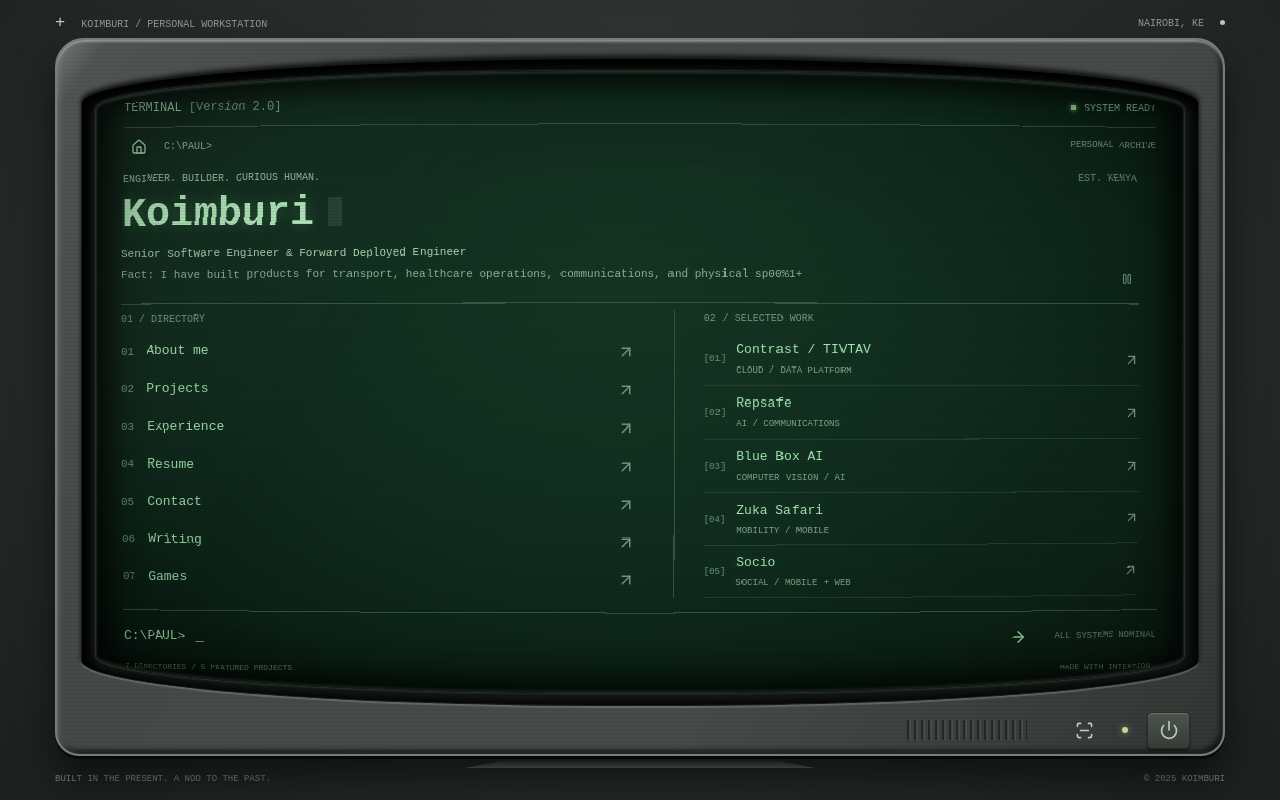
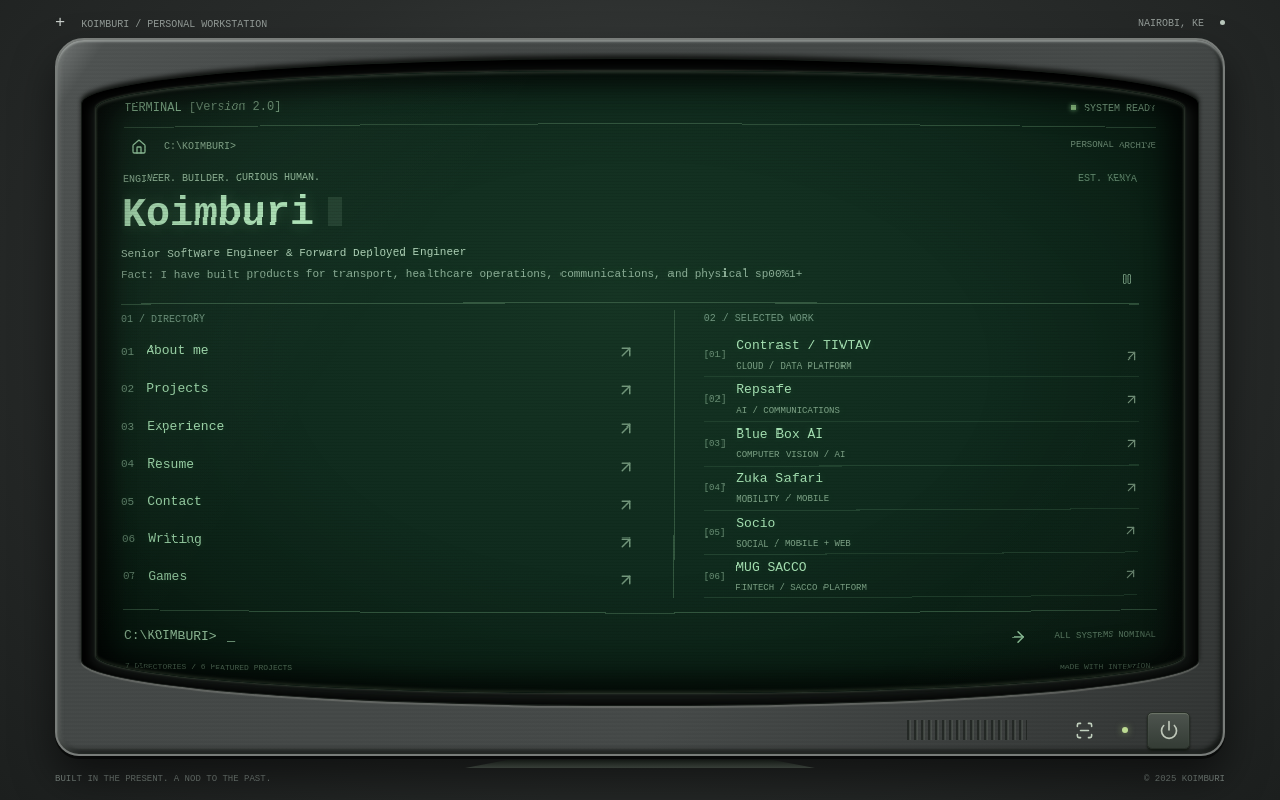
Before and after one commit to paulkahura/portfolio, a React (Vite) app: page / in a window 1280 px wide. Built offline with nearby package versions, Linux system fonts and the light colour scheme.

Commit message:
Add MUG SACCO as featured project

```diff
--- a/src/components/MainContent.tsx
+++ b/src/components/MainContent.tsx
@@ -67,7 +67,7 @@ export function MainContent() {
   const isHome = !section && !id && !missing;
   const displayPath = [
     "C:",
-    "PAUL",
+    "KOIMBURI",
     section?.toUpperCase() || (id ? "WRITING" : ""),
     project?.id.toUpperCase(),
   ]
@@ -350,7 +350,7 @@ export function MainContent() {
                     </p>
                   )}
                   <form className="command-line" onSubmit={submitCommand}>
-                    <label htmlFor="command">C:\PAUL&gt;</label>
+                    <label htmlFor="command">C:\KOIMBURI&gt;</label>
                     <input
                       id="command"
                       aria-label="Terminal command"
--- a/src/data/portfolio.ts
+++ b/src/data/portfolio.ts
@@ -272,6 +272,63 @@ export const projects: Project[] = [
     ],
     stack: ["Flutter", "Dart", "Firebase", "FFmpeg", "CallKit", "Web"],
   },
+  {
+    id: "mug-sacco",
+    name: "MUG SACCO",
+    audience: "SACCO members, branch staff, loan officers, and administrators",
+    challenge:
+      "A SACCO has to keep savings, loan decisions, transactions, member records, and accounting in agreement while serving people with very different responsibilities. A member needs a clear account view; staff need controlled workflows, reporting, and an audit trail behind every financial action.",
+    contribution:
+      "I built the platform across the member and staff mobile applications, the web back office, and the Django REST backend. The work connects savings and lending workflows with accounting records, role-aware operations, notifications, and payment-reconciliation paths.",
+    flow: [
+      "Member profile + KYC",
+      "Savings or loan request",
+      "Staff review",
+      "Ledger + schedule",
+      "Member notification",
+    ],
+    decisions: [
+      {
+        title: "Give members and operations teams the right view",
+        detail:
+          "The Flutter applications distinguish member and staff workflows, while a React and TypeScript dashboard gives the back office a focused place to manage members, savings, loans, transactions, accounting, reports, and audit history.",
+      },
+      {
+        title: "Treat financial events as accountable events",
+        detail:
+          "Loan and savings workflows create double-entry journal records, while role-based permissions and audit trails make the operational history reviewable. Payment callbacks are reconciled against member accounts instead of being treated as isolated messages.",
+      },
+    ],
+    takeaway:
+      "MUG brings the member experience and SACCO operations into one platform, with a structure designed for day-to-day financial work rather than a collection of disconnected spreadsheets and messages.",
+    category: "FINTECH / SACCO PLATFORM",
+    summary: "A member and operations platform for SACCO management.",
+    role: "Product architecture & full-stack development",
+    description:
+      "MUG is a SACCO management platform with Flutter member and staff apps, a React back-office dashboard, and a Django REST backend. It brings together member onboarding, savings, loans, transactions, accounting, reports, notifications, and operational controls.",
+    capabilities: [
+      "Member and staff experiences for savings, loan applications, account activity, and operational work.",
+      "A React and TypeScript back office for members, loans, transactions, accounting, reports, and audit trails.",
+      "Loan review, approvals, amortization schedules, guarantor records, and disbursement workflows.",
+      "Savings accounts, transaction records, double-entry journals, and M-Pesa payment-reconciliation paths.",
+      "Role-based access, local biometric support, secure storage, push notifications, and background tasks.",
+    ],
+    stack: [
+      "Flutter",
+      "Dart",
+      "React",
+      "TypeScript",
+      "Django REST",
+      "PostgreSQL",
+      "Redis + Celery",
+      "Firebase",
+    ],
+    image: {
+      path: "projects/mug-logo.png",
+      alt: "MUG SACCO product mark with growth arrows",
+      caption: "MUG SACCO / product identity",
+    },
+  },
 ];
 
 export interface Experience {
```
Also changed, not shown: public/projects/mug-logo.png (added), 1 other file (tests, documents, lock files or other folders).
